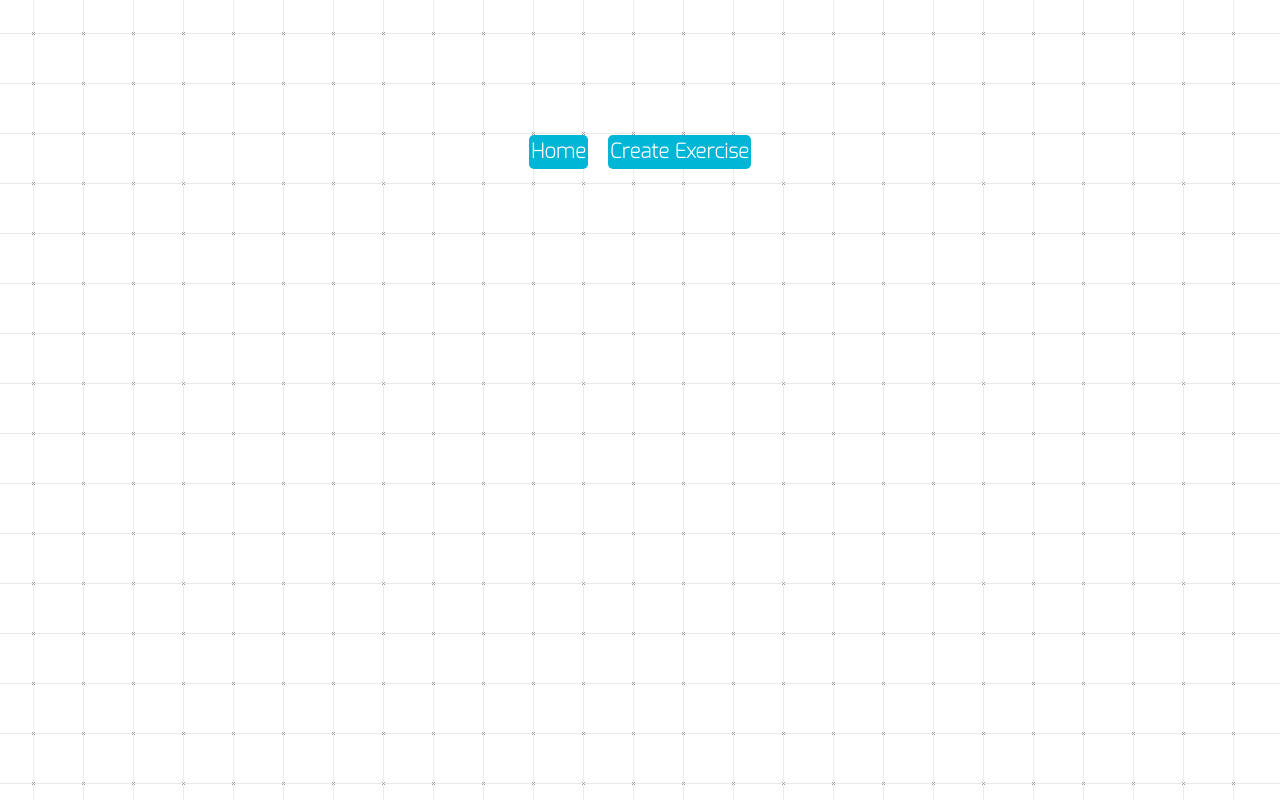
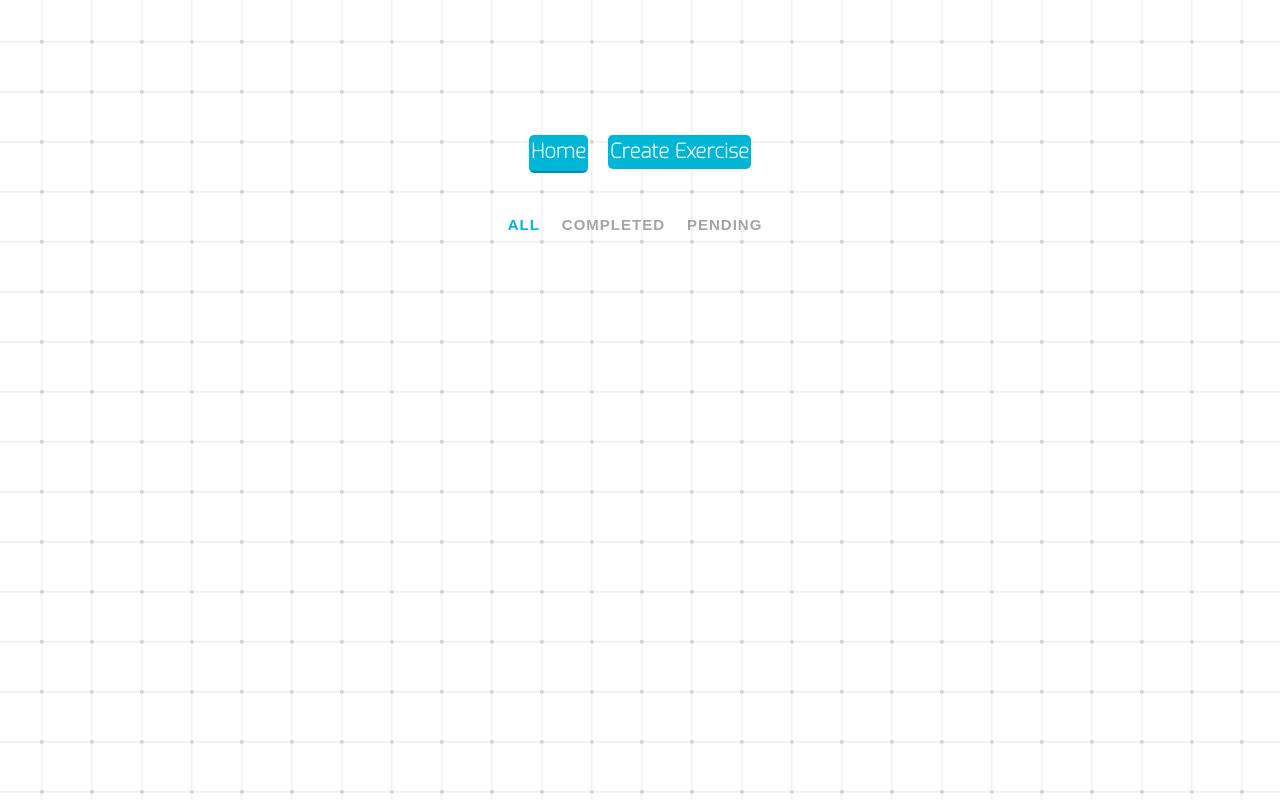
Before and after one commit to AnadeOre/exercise-planner, a React (Create React App) app: page / in a window 1280 px wide. Built offline with nearby package versions, Linux system fonts and the light colour scheme.

Commit message:
:bug: Fix redirect links

```diff
--- a/src/App.js
+++ b/src/App.js
@@ -11,7 +11,7 @@ function App() {
     <div className="App">
       <Navbar />
       <Switch>
-        <Route path="/home" exact>
+        <Route path="/" exact>
           <HomePage />
         </Route>
         <Route path="/create-exercise" exact>
--- a/src/Components/Navbar.jsx
+++ b/src/Components/Navbar.jsx
@@ -5,7 +5,7 @@ import { NavLink } from 'react-router-dom';
 export const Navbar = () => {
 	return (
 		<nav className='main-nav'>
-			<NavLink to='/home' activeClassName='active-style'>
+			<NavLink to='/' activeClassName='active-style'>
 				Home
 			</NavLink>
 			<NavLink to='/create-exercise' activeClassName='active-style'>
--- a/src/Pages/CreateExercise.jsx
+++ b/src/Pages/CreateExercise.jsx
@@ -26,7 +26,7 @@ export const CreateExercise = () => {
 			id: Math.floor(Math.random() * 10000),
 		};
 		localStorage.setItem(`EXERCISE-PLANNER-${newExercise.id}`, JSON.stringify(newExercise));
-		history.push('/home');
+		history.push('/');
 	};
 
 	return (
```
